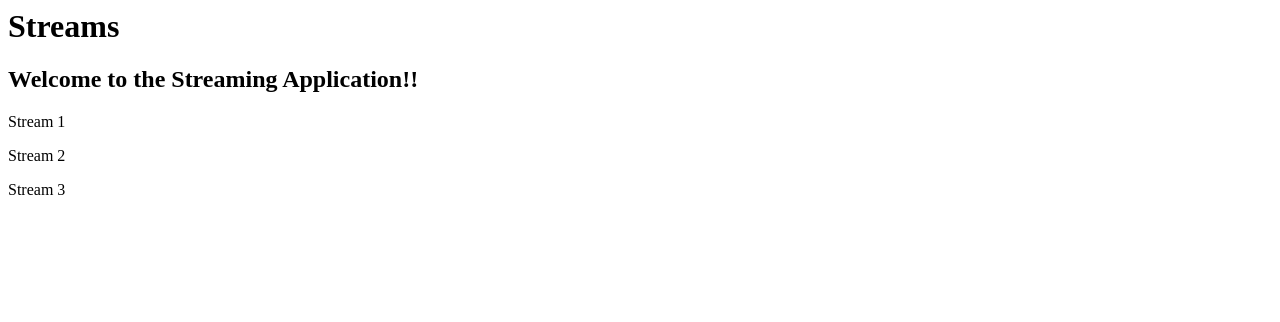
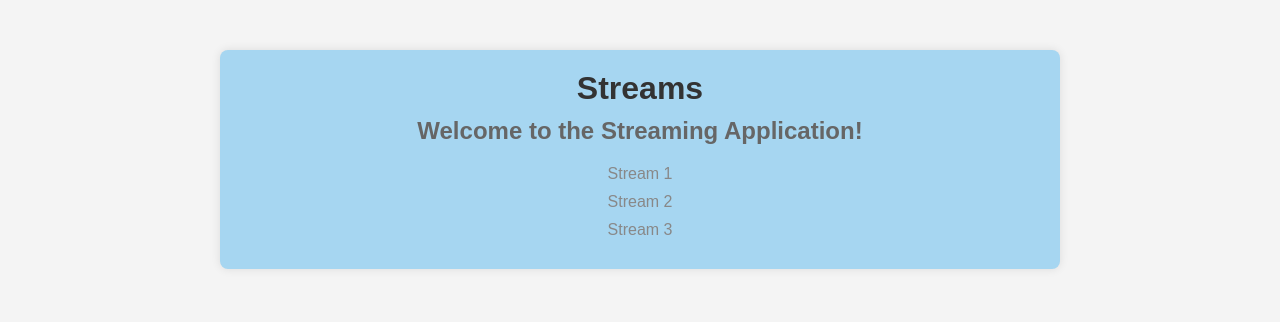
Before and after one commit to anveshmuppeda/kubernetes-ingress, a plain HTML site: page dockerfiles/streaming-application/index.html in a window 1280 px wide. Drawn offline with Linux system fonts and the light colour scheme.

Commit message:
Update streaming application

```diff
--- a/dockerfiles/streaming-application/index.html
+++ b/dockerfiles/streaming-application/index.html
@@ -1,14 +1,52 @@
-<html>
+<!DOCTYPE html>
+<html lang="en">
 <head>
+  <meta charset="UTF-8">
+  <meta name="viewport" content="width=device-width, initial-scale=1.0">
   <title>Streams</title>
+  <style>
+    body {
+      font-family: Arial, sans-serif;
+      background-color: #f4f4f4;
+      margin: 0;
+      padding: 0;
+    }
+    .container {
+      max-width: 800px;
+      margin: 50px auto;
+      padding: 20px;
+      background-color: #a6d6f1; /* Background color for the container */
+      border-radius: 8px;
+      box-shadow: 0 0 10px rgba(0, 0, 0, 0.1);
+      text-align: center; /* Center-align content */
+    }
+    h1, h2, p {
+      margin: 0;
+      padding: 0;
+    }
+    h1 {
+      color: #333;
+      margin-bottom: 10px;
+    }
+    h2 {
+      color: #666;
+      margin-bottom: 20px;
+    }
+    p {
+      color: #888;
+      margin-bottom: 10px;
+    }
+  </style>
 </head>
 <body>
   <div class="container">
     <h1>Streams</h1>
-      <h2>Welcome to the Streaming Application!!</h2>
+    <h2>Welcome to the Streaming Application!</h2>
+    <div class="streams">
       <p>Stream 1</p>
       <p>Stream 2</p>
       <p>Stream 3</p>
     </div>
+  </div>
 </body>
 </html>
```
Lines whose indentation alone changed are shown as unchanged.
